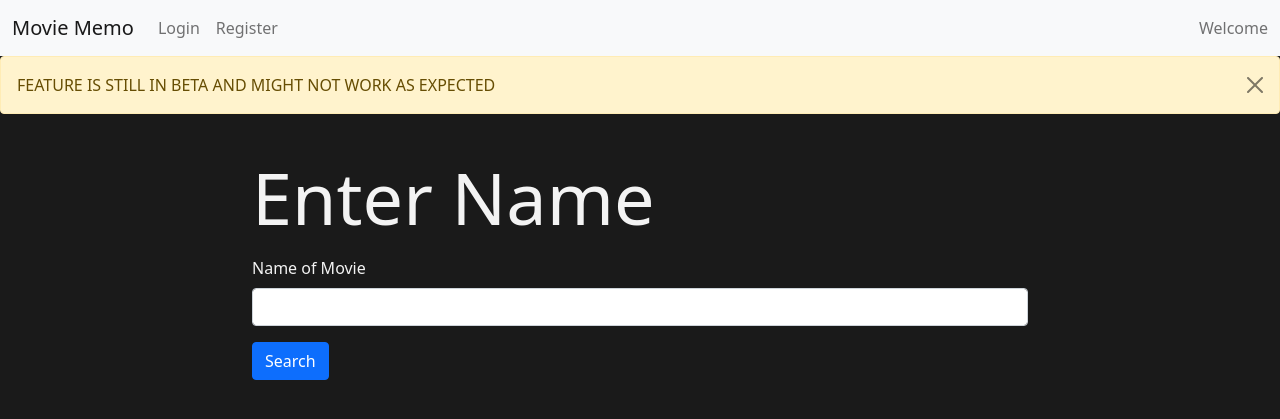
After one commit to hadizorkot331/Movie-Memo, a Flask app: page /search_by_name in a window 1280 px wide. The commit adds this page. Shown: the top 419 px of the page. Run offline with Flask 2, Linux system fonts and the light colour scheme.

Commit message:
Added beta searching feature

```diff
--- a/memo/__init__.py
+++ b/memo/__init__.py
@@ -9,6 +9,8 @@ db = SQLAlchemy(app)
 
 login_manager = LoginManager()
 login_manager.init_app(app)
+login_manager.login_view = 'login'
+login_manager.login_message_category = "danger"
 
 @login_manager.user_loader
 def load_user(user_id):
--- a/memo/forms.py
+++ b/memo/forms.py
@@ -3,6 +3,9 @@ from wtforms import StringField, IntegerField, PasswordField, SubmitField
 from wtforms.validators import required, Length, DataRequired, ValidationError
 from memo.models import User
 from werkzeug.security import check_password_hash
+
+class searchForm(FlaskForm):
+    movie_name = StringField(label="Movie Name", validators=[required(), DataRequired()])
 
 class RegisterForm(FlaskForm):
     username = StringField(label='username',
--- a/memo/routes.py
+++ b/memo/routes.py
@@ -1,10 +1,11 @@
 from memo import app, db
 from memo.models import User, Movie
 from flask import render_template, request, get_flashed_messages, flash, redirect, url_for
-from memo.forms import RegisterForm, LoginForm
+from memo.forms import RegisterForm, LoginForm, searchForm
 from werkzeug.security import generate_password_hash
 from flask_login import login_user, current_user, logout_user
 from datetime import datetime
+from sqlalchemy import func
 
 @app.route('/')
 def home():
@@ -119,6 +120,25 @@ def search_movies():
             flash("Please Login to use this feature!", category="danger")
             return redirect(url_for('login'))
 
+@app.route('/search_by_name', methods=['POST', 'GET'])
+def search_by_name():
+    form = searchForm()
+
+    if form.validate_on_submit():
+        title = form.movie_name.data
+        search = "%{}".format(title)
+        movies = Movie.query.filter(Movie.title.ilike(search), Movie.user_id==current_user.get_id())
+        return render_template("view_ordered.html", movies=movies, genre=title)
+    if form.errors != {}:
+        for error in form.errors.values():
+            flash(error, category="danger")
+
+
+    flash("FEATURE IS STILL IN BETA AND MIGHT NOT WORK AS EXPECTED", category="warning")
+    return render_template("search_by_name.html", form=form)
+
+
+
 @app.route('/logout')
 def logout():
     if current_user.is_authenticated:
--- a/memo/templates/base.html
+++ b/memo/templates/base.html
@@ -28,7 +28,10 @@
                 <a class="nav-link" href="{{ url_for('delete') }}">Remove Movie</a>
               </li>
               <li class="nav-item">
-                <a class="nav-link" href="{{ url_for('search_movies') }}">Search Movies</a>
+                <a class="nav-link" href="{{ url_for('search_movies') }}">Search By Genre</a>
+              </li>
+              <li class="nav-item">
+                <a class="nav-link" href="{{ url_for('search_by_name') }}">Search By Name <span class="text-warning">(Beta)</span></a>
               </li>
               <li class="nav-item">
                 <a class="nav-link" href="{{ url_for('logout') }}">Logout</a>
--- /dev/null
+++ b/memo/templates/search_by_name.html
@@ -0,0 +1,18 @@
+{% extends "base.html" %}
+{% block title %}Search Name{% endblock %}
+
+{% block content %}
+
+<br>
+<div class="container" style="max-width: 100vh;">
+    <p class="display-2">Enter Name</p>
+    <form action="{{ url_for('search_by_name') }}" method="POST">
+        {{ form.hidden_tag() }}
+        <div class="mb-3">
+        <label for="exampleInputEmail1" class="form-label">Name of Movie</label>
+        {{form.movie_name(class="form-control")}}
+        </div>
+        <button type="submit" class="btn btn-primary">Search</button>
+  </form>
+</div>
+{% endblock %}
--- a/memo/templates/view_ordered.html
+++ b/memo/templates/view_ordered.html
@@ -5,7 +5,7 @@
 {% block content %}
 <br>
 <div class="d-flex justify-content-center">
-    <h2>Movies in {{ genre }} genre!</h2>
+    <h2>Searched By: {{ genre }}!</h2>
 </div>
 {% for movie in movies %}
 <br>
--- a/run.py
+++ b/run.py
@@ -1,4 +1,4 @@
 from memo import app, routes
 
 if __name__ == "__main__":
-    app.run()
+    app.run(debug=True)
```
Also changed, not shown: 1 other file.
